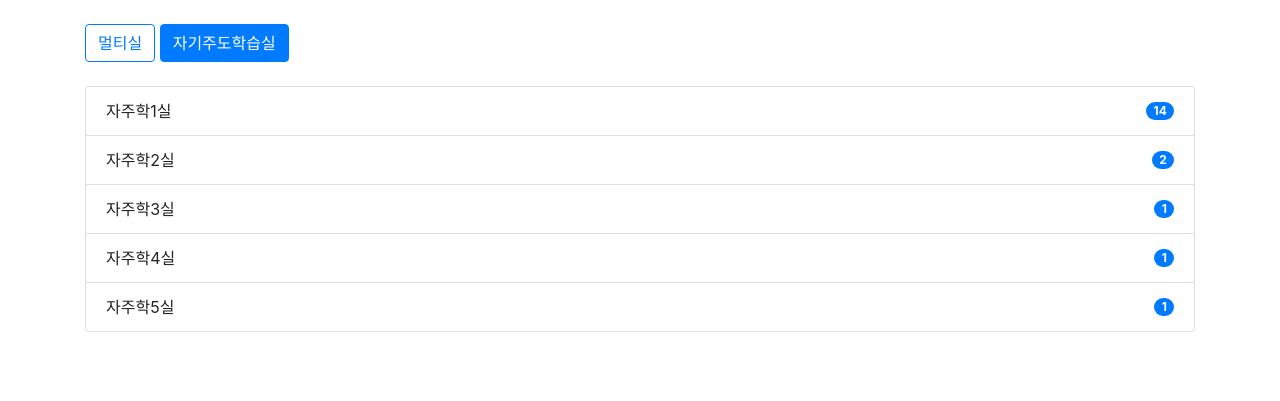
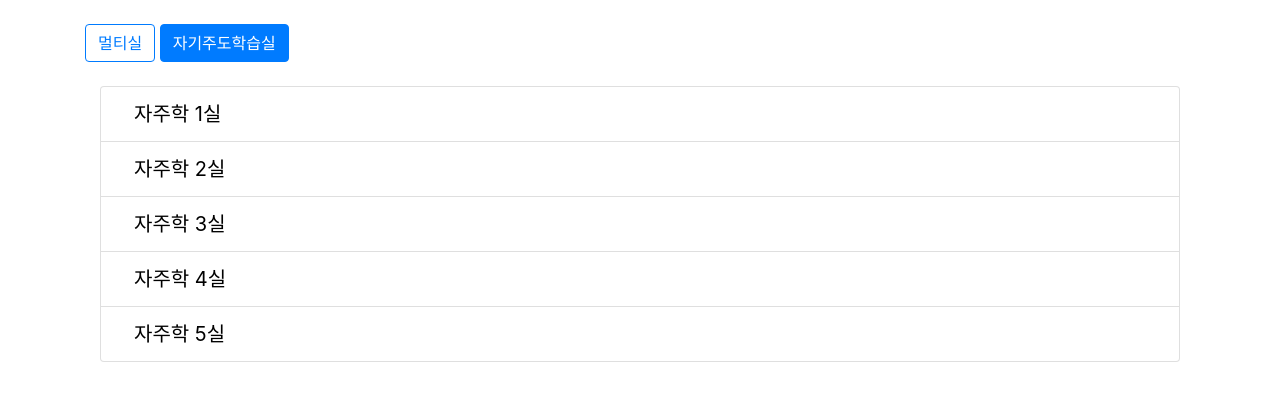
Before and after one commit to Minauroht/Class-Book-web, a Flask app: page /JaJuHak in a window 1280 px wide. Shown: the part 56-457 px from the top of the page. Run offline with Flask 3, Linux system fonts and the light colour scheme.

Commit message:
자주학 예약 확인 디자인 변경

```diff
--- a/templates/JaJuHak.html
+++ b/templates/JaJuHak.html
@@ -64,53 +64,124 @@
 
       <br>
 
-      <div class="table-wrapper table-responsive"> <!-- 이 부분을 추가하여 반응형 디자인으로 표를 적용 -->
+      <div class="table-wrapper table-responsive">
 
 
         <br>
-        <!-- 이거 눌렀을 때 각각 예약한거 상세페이지로 가게 만들어주면 될듯 -->
-        <ul class="list-group">
-            <li class="list-group-item d-flex justify-content-between align-items-center">
-              자주학1실
-              <span class="badge badge-primary badge-pill">14</span>
+        <div class="container">
+          <ul class="list-group">
+            <li class="list-group-item">
+<!--  -->
+              <div class="collapse" id="navbarToggleExternalContent1">
+                <div class="bg-white p-4">
+                  <ul class="list-group list-group-horizontal">
+                    <li class="list-group-item">1번 테이블 <!-- 예약자 이름만 나오게--></li>
+                    <li class="list-group-item">2번 테이블 <!-- 예약자 이름만 나오게 --></li>
+                    <li class="list-group-item">3번 테이블 <!-- 예약자 이름만 나오게 --></li>
+                  </ul>
+                  <ul class="list-group list-group-horizontal">
+                    <li class="list-group-item">4번 테이블 <!-- 예약자 이름만 나오게 --></li>
+                    <li class="list-group-item">5번 테이블 <!-- 예약자 이름만 나오게 --></li>
+                    <li class="list-group-item">6번 테이블 <!-- 예약자 이름만 나오게 --></li>
+                  </ul>
+                </div>
+              </div>
+
+                <button class="navbar-toggler" type="button" data-toggle="collapse" data-target="#navbarToggleExternalContent1" aria-controls="navbarToggleExternalContent1" aria-expanded="false" aria-label="Toggle navigation">
+                  자주학 1실
+                </button>
             </li>
-            <li class="list-group-item d-flex justify-content-between align-items-center">
-              자주학2실
-              <span class="badge badge-primary badge-pill">2</span>
+
+            <li class="list-group-item">
+
+              <div class="collapse" id="navbarToggleExternalContent2">
+                <div class="bg-white p-4">
+                  <ul class="list-group list-group-horizontal">
+                    <li class="list-group-item">1번 테이블 <!-- 예약자 이름만 나오게--></li>
+                    <li class="list-group-item">2번 테이블 <!-- 예약자 이름만 나오게 --></li>
+                    <li class="list-group-item">3번 테이블 <!-- 예약자 이름만 나오게 --></li>
+                  </ul>
+                  <ul class="list-group list-group-horizontal">
+                    <li class="list-group-item">4번 테이블 <!-- 예약자 이름만 나오게 --></li>
+                    <li class="list-group-item">5번 테이블 <!-- 예약자 이름만 나오게 --></li>
+                    <li class="list-group-item">6번 테이블 <!-- 예약자 이름만 나오게 --></li>
+                  </ul>
+                </div>
+              </div>
+
+                <button class="navbar-toggler" type="button" data-toggle="collapse" data-target="#navbarToggleExternalContent2" aria-controls="navbarToggleExternalContent2" aria-expanded="false" aria-label="Toggle navigation">
+                  자주학 2실
+                </button>
             </li>
-            <li class="list-group-item d-flex justify-content-between align-items-center">
-              자주학3실
-              <span class="badge badge-primary badge-pill">1</span>
+
+            <li class="list-group-item">
+
+              <div class="collapse" id="navbarToggleExternalContent3">
+                <div class="bg-white p-4">
+                  <ul class="list-group list-group-horizontal">
+                    <li class="list-group-item">1번 테이블 <!-- 예약자 이름만 나오게--></li>
+                    <li class="list-group-item">2번 테이블 <!-- 예약자 이름만 나오게 --></li>
+                    <li class="list-group-item">3번 테이블 <!-- 예약자 이름만 나오게 --></li>
+                  </ul>
+                  <ul class="list-group list-group-horizontal">
+                    <li class="list-group-item">4번 테이블 <!-- 예약자 이름만 나오게 --></li>
+                    <li class="list-group-item">5번 테이블 <!-- 예약자 이름만 나오게 --></li>
+                    <li class="list-group-item">6번 테이블 <!-- 예약자 이름만 나오게 --></li>
+                  </ul>
+                </div>
+              </div>
+
+                <button class="navbar-toggler" type="button" data-toggle="collapse" data-target="#navbarToggleExternalContent3" aria-controls="navbarToggleExternalContent3" aria-expanded="false" aria-label="Toggle navigation">
+                  자주학 3실
+                </button>
             </li>
-            <li class="list-group-item d-flex justify-content-between align-items-center">
-                자주학4실
-                <span class="badge badge-primary badge-pill">1</span>
-              </li>
-              <li class="list-group-item d-flex justify-content-between align-items-center">
-                자주학5실
-                <span class="badge badge-primary badge-pill">1</span>
-              </li>
+
+            <li class="list-group-item">
+
+              <div class="collapse" id="navbarToggleExternalContent4">
+                <div class="bg-white p-4">
+                  <ul class="list-group list-group-horizontal">
+                    <li class="list-group-item">1번 테이블 <!-- 예약자 이름만 나오게--></li>
+                    <li class="list-group-item">2번 테이블 <!-- 예약자 이름만 나오게 --></li>
+                    <li class="list-group-item">3번 테이블 <!-- 예약자 이름만 나오게 --></li>
+                  </ul>
+                  <ul class="list-group list-group-horizontal">
+                    <li class="list-group-item">4번 테이블 <!-- 예약자 이름만 나오게 --></li>
+                    <li class="list-group-item">5번 테이블 <!-- 예약자 이름만 나오게 --></li>
+                    <li class="list-group-item">6번 테이블 <!-- 예약자 이름만 나오게 --></li>
+                  </ul>
+                </div>
+              </div>
+
+                <button class="navbar-toggler" type="button" data-toggle="collapse" data-target="#navbarToggleExternalContent4" aria-controls="navbarToggleExternalContent4" aria-expanded="false" aria-label="Toggle navigation">
+                  자주학 4실
+                </button>
+            </li>
+
+            <li class="list-group-item">
+
+              <div class="collapse" id="navbarToggleExternalContent5">
+                <div class="bg-white p-4">
+                  <ul class="list-group list-group-horizontal">
+                    <li class="list-group-item">1번 테이블 <!-- 예약자 이름만 나오게--></li>
+                    <li class="list-group-item">2번 테이블 <!-- 예약자 이름만 나오게 --></li>
+                    <li class="list-group-item">3번 테이블 <!-- 예약자 이름만 나오게 --></li>
+                  </ul>
+                  <ul class="list-group list-group-horizontal">
+                    <li class="list-group-item">4번 테이블 <!-- 예약자 이름만 나오게 --></li>
+                    <li class="list-group-item">5번 테이블 <!-- 예약자 이름만 나오게 --></li>
+                    <li class="list-group-item">6번 테이블 <!-- 예약자 이름만 나오게 --></li>
+                  </ul>
+                </div>
+              </div>
+
+                <button class="navbar-toggler" type="button" data-toggle="collapse" data-target="#navbarToggleExternalContent5" aria-controls="navbarToggleExternalContent5" aria-expanded="false" aria-label="Toggle navigation">
+                  자주학 5실
+                </button>
+            </li>
+
           </ul>
-
-    <script>
-
-
-
-
-    </script>
-
-
-
-
-<!-- 1. 예약 멀티실에 1실, 2실, 3실, 4실 고정
-     2. 멀티실, 자주학실 구분 버튼? 같은거 만들기
-     3. 자주학실에는 모달창 만들어서 각 테이블마다 누가 사용하고 있는지 확인 가능하게 하기
-     4. 시설 예약 페이지 항목 변경
--->
-
-
-
-
+       </div>
 
     <script src="https://cdn.jsdelivr.net/npm/jquery@3.5.1/dist/jquery.slim.min.js" integrity="sha384-DfXdz2htPH0lsSSs5nCTpuj/zy4C+OGpamoFVy38MVBnE+IbbVYUew+OrCXaRkfj" crossorigin="anonymous"></script>
     <script src="https://cdn.jsdelivr.net/npm/bootstrap@4.6.2/dist/js/bootstrap.bundle.min.js" integrity="sha384-Fy6S3B9q64WdZWQUiU+q4/2Lc9npb8tCaSX9FK7E8HnRr0Jz8D6OP9dO5Vg3Q9ct" crossorigin="anonymous"></script>
--- a/templates/index.html
+++ b/templates/index.html
@@ -37,7 +37,7 @@
 
         <div class="container" id="title" >
             <h1 style="font-size: 60px;"><b>오량 시설<br>예약 시스템</b></h1><br>
-            <a class="btn btn-primary" href="booking" role="button"><h2><b>예약 하러가기</b></h2></a>
+            <a class="btn btn-primary" href="booking" role="button"><h2 style="color: white;"><b>예약 하러가기</b></h2></a>
         </div>
 
 
```
